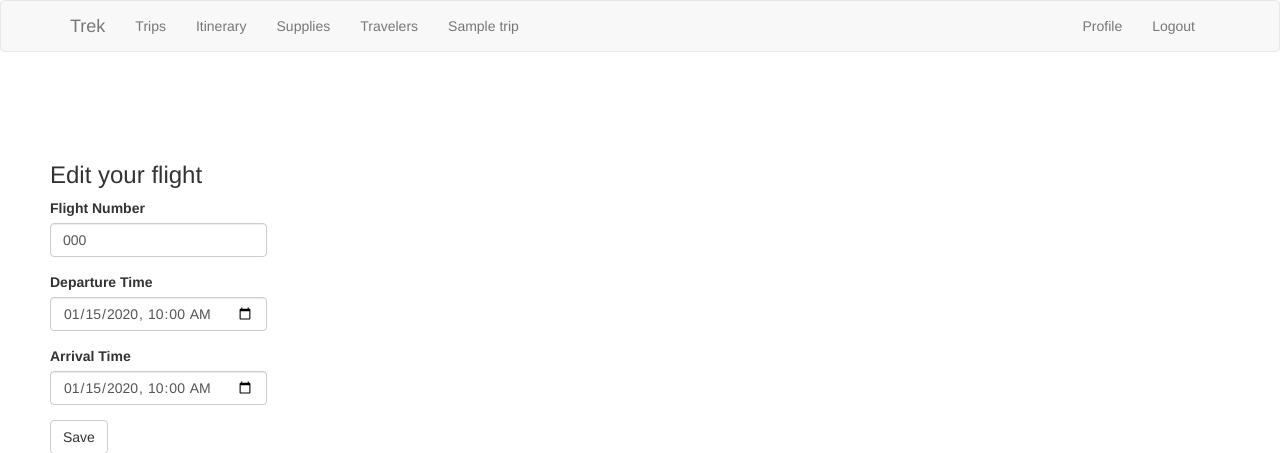
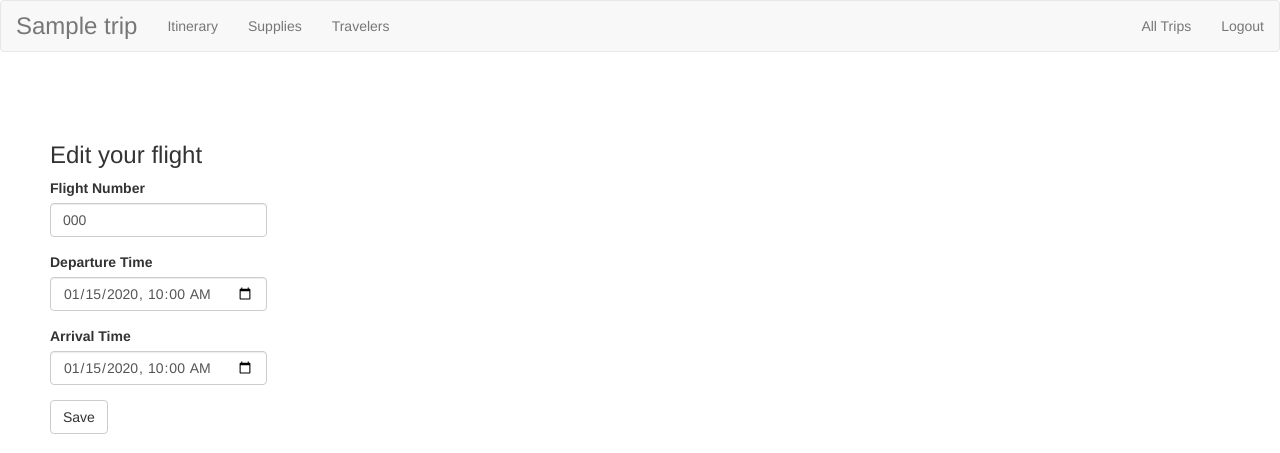
Before and after one commit to eyalfoni/trek, a Flask app: page /1/flight/1 in a window 1280 px wide. Shown: the top 453 px of the page. Run offline with Flask 2, Linux system fonts and the light colour scheme; a user stored in the database is signed in; tables that the repository leaves empty hold one stand-in row (values such as "Sample post"); some libraries are stand-ins or nearby versions.

Commit message:
trip navbar restyle

```diff
--- a/app/templates/trip.html
+++ b/app/templates/trip.html
@@ -9,8 +9,8 @@
 
 <!--override navbar for trip view-->
 {% block navbar %}
-    <nav class="navbar navbar-default">
-        <div class="container">
+    <nav class="navbar navbar-default" style="margin-bottom: 0px;">
+        <div>
             <div class="navbar-header">
                 <button type="button" class="navbar-toggle collapsed" data-toggle="collapse" data-target="#bs-example-navbar-collapse-1" aria-expanded="false">
                     <span class="sr-only">Toggle navigation</span>
@@ -18,25 +18,18 @@
                     <span class="icon-bar"></span>
                     <span class="icon-bar"></span>
                 </button>
-                <a class="navbar-brand" href="{{ url_for('main.index') }}">Trek</a>
+                <a class="navbar-brand" style="font-size: 24px;" href="{{ url_for('main.trip_view', id=trip.id) }}">{{ trip.title }}</a>
             </div>
             <div class="collapse navbar-collapse" id="bs-example-navbar-collapse-1">
                 <ul class="nav navbar-nav">
-                    <li><a href="{{ url_for('main.index') }}">Trips</a></li>
                     <li><a href="{{ url_for('main.trip_view', id=trip.id) }}">Itinerary</a></li>
                     <li><a href="{{ url_for('main.supplies_view', id=trip.id) }}">Supplies</a></li>
                     <li><a href="{{ url_for('main.travelers_view', id=trip.id) }}">Travelers</a></li>
                 </ul>
-                <ul class="nav navbar-nav navbar-center">
-                    <li><a href="{{ url_for('main.trip_view', id=trip.id) }}">{{ trip.title }}</a></li>
-                </ul>
                 <ul class="nav navbar-nav navbar-right">
-                    {% if current_user.is_anonymous %}
-                    <li><a href="{{ url_for('auth.login') }}">Login</a></li>
-                    {% else %}
-                    <li><a href="{{ url_for('main.user', id=current_user.id) }}">Profile</a></li>
+                    <!--<li><a href="{{ url_for('main.user', id=current_user.id) }}">Profile</a></li>-->
+                    <li><a href="{{ url_for('main.index') }}">All Trips</a></li>
                     <li><a href="{{ url_for('auth.logout') }}">Logout</a></li>
-                    {% endif %}
                 </ul>
             </div>
         </div>
```
